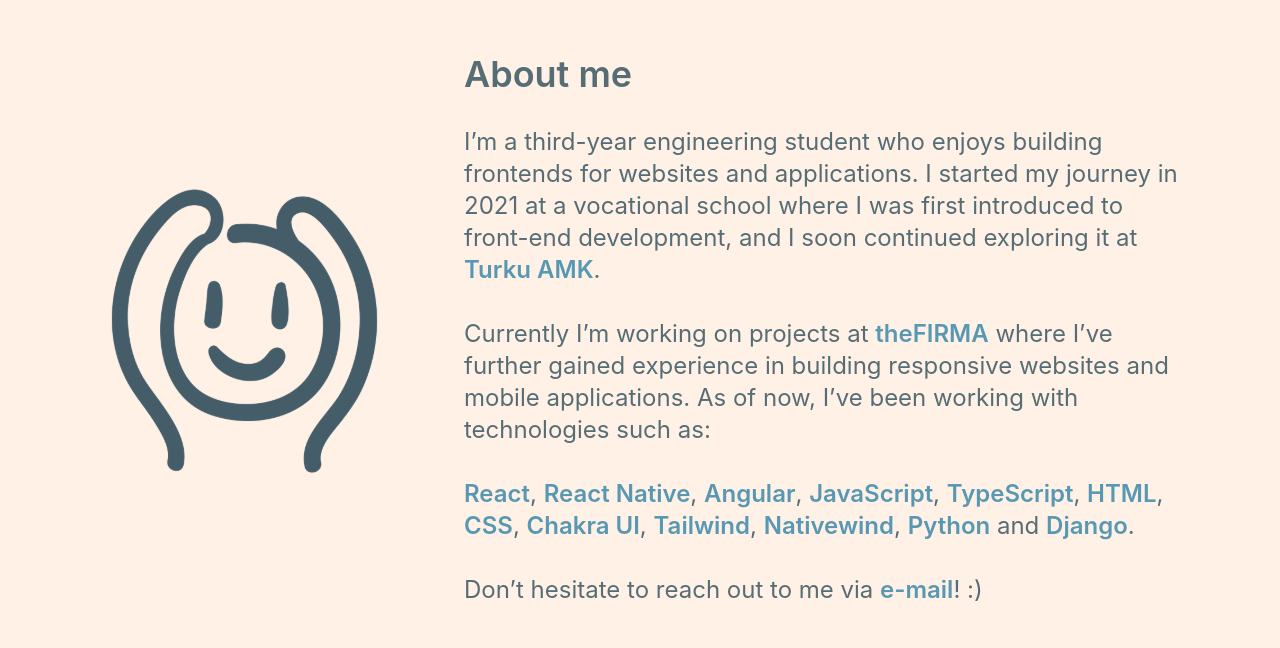
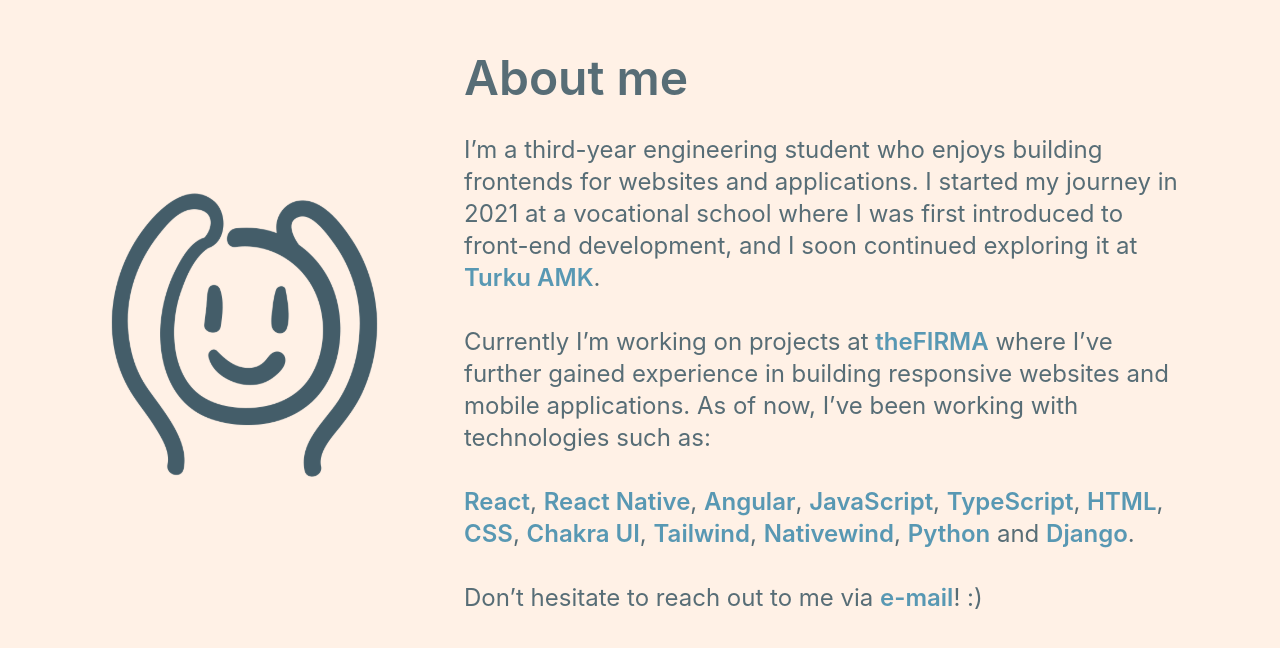
Before and after one commit to KaritaLaine/karita, a React (Vite) app in the folder karita/: page / in a window 1280 px wide. Shown: the part 1164-1812 px from the top of the page. Built offline with nearby package versions, Linux system fonts and the light colour scheme.

Commit message:
feat: map through the technologies on home page

```diff
--- a/karita/src/pages/home/home.tsx
+++ b/karita/src/pages/home/home.tsx
@@ -3,6 +3,24 @@ import DownArrow from "../../assets/down-arrow.png";
 import { Wrapper } from "../../components/wrapper/wrapper";
 
 export const Home = () => {
+  const technologies = [
+    { name: "React", url: "https://react.dev/" },
+    { name: "React Native", url: "https://reactnative.dev/" },
+    { name: "Angular", url: "https://angular.dev/" },
+    {
+      name: "JavaScript",
+      url: "https://developer.mozilla.org/docs/Web/JavaScript",
+    },
+    { name: "TypeScript", url: "https://www.typescriptlang.org/" },
+    { name: "HTML", url: "https://developer.mozilla.org/docs/Web/HTML" },
+    { name: "CSS", url: "https://developer.mozilla.org/docs/Web/CSS" },
+    { name: "Chakra UI", url: "https://chakra-ui.com/" },
+    { name: "Tailwind", url: "https://tailwindcss.com/" },
+    { name: "Nativewind", url: "https://www.nativewind.dev/" },
+    { name: "Python", url: "https://www.python.org/" },
+    { name: "Django", url: "https://www.djangoproject.com/" },
+  ];
+
   return (
     <Wrapper>
       <div className="flex flex-col justify-center items-center">
@@ -17,7 +35,7 @@ export const Home = () => {
           <div className="flex items-center justify-center gap-[5rem]">
             <img src={AboutMeIcon} alt="about me icon" className="w-[18rem]" />
             <div className="w-[90%]">
-              <p className="text-4xl font-semibold mb-[2rem]"> About me </p>
+              <p className="text-5xl font-semibold mb-[2rem]"> About me </p>
 
               <p className="text-2xl">
                 I’m a third-year engineering student who enjoys building
@@ -43,87 +61,24 @@ export const Home = () => {
                 with technologies such as:
                 <br />
                 <br />
-                <span className="font-semibold text-accent">
-                  <a href="https://react.dev/" target="_blank">
-                    React
-                  </a>
-                </span>
-                ,{" "}
-                <span className="font-semibold text-accent">
-                  <a href="https://reactnative.dev/" target="_blank">
-                    React Native
-                  </a>
-                </span>
-                ,{" "}
-                <span className="font-semibold text-accent">
-                  <a href="https://angular.dev/" target="_blank">
-                    Angular
-                  </a>
-                </span>
-                ,{" "}
-                <span className="font-semibold text-accent">
-                  <a
-                    href="https://developer.mozilla.org/docs/Web/JavaScript"
-                    target="_blank"
-                  >
-                    JavaScript
-                  </a>
-                </span>
-                ,{" "}
-                <span className="font-semibold text-accent">
-                  <a href="https://www.typescriptlang.org/" target="_blank">
-                    TypeScript
-                  </a>
-                </span>
-                ,{" "}
-                <span className="font-semibold text-accent">
-                  <a
-                    href="https://developer.mozilla.org/docs/Web/HTML"
-                    target="_blank"
-                  >
-                    HTML
-                  </a>
-                </span>
-                ,{" "}
-                <span className="font-semibold text-accent">
-                  <a
-                    href="https://developer.mozilla.org/docs/Web/CSS"
-                    target="_blank"
-                  >
-                    CSS
-                  </a>
-                </span>
-                ,{" "}
-                <span className="font-semibold text-accent">
-                  <a href="https://chakra-ui.com/" target="_blank">
-                    Chakra UI
-                  </a>
-                </span>
-                ,{" "}
-                <span className="font-semibold text-accent">
-                  <a href="https://tailwindcss.com/" target="_blank">
-                    Tailwind
-                  </a>
-                </span>
-                ,{" "}
-                <span className="font-semibold text-accent">
-                  <a href="https://www.nativewind.dev/" target="_blank">
-                    Nativewind
-                  </a>
-                </span>
-                ,{" "}
-                <span className="font-semibold text-accent">
-                  <a href="https://www.python.org/" target="_blank">
-                    Python
-                  </a>
-                </span>{" "}
-                and{" "}
-                <span className="font-semibold text-accent">
-                  <a href="https://www.djangoproject.com/" target="_blank">
-                    Django
-                  </a>
-                </span>
-                .
+                {/* Listing out all technologies */}
+                {technologies.map((tech, i) => (
+                  <span key={tech.name}>
+                    <a
+                      href={tech.url}
+                      target="_blank"
+                      className="font-semibold text-accent"
+                    >
+                      {tech.name}
+                    </a>
+
+                    {i < technologies.length - 2
+                      ? ", "
+                      : i === technologies.length - 2
+                        ? " and "
+                        : "."}
+                  </span>
+                ))}
                 <br />
                 <br />
                 Don’t hesitate to reach out to me via{" "}
```
